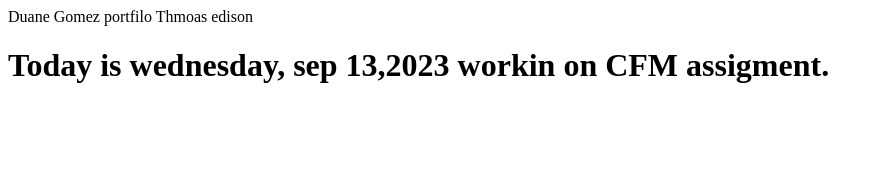
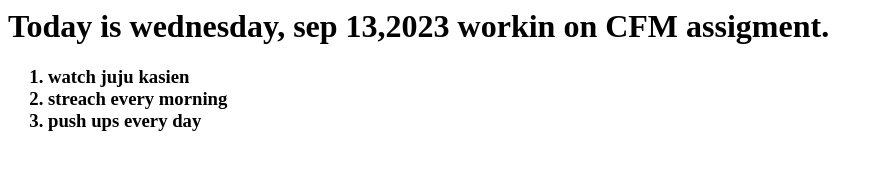
Before and after one commit to Djgomez22/senior2023_4_projects.github.io, a plain HTML site: page index.html in a window 1280 px wide. Shown: the whole page, without its empty margins (0-883 px from the left). Drawn offline with Linux system fonts and the light colour scheme.

Commit message:
Update index.html

```diff
--- a/index.html
+++ b/index.html
@@ -5,7 +5,7 @@
   <meta name="description" content="Duane gomez web student  thomas edsion CTE HS web and app development">
   <meta name="keywords" conent = "thomas edison", Web and app">
   <meta name ="author" content= "Duane Gomez">
-  <title="Web students>
+  <title>
   Duane Gomez portfilo Thmoas edison
 
   </title>
@@ -14,6 +14,13 @@
   <h1>
   Today is wednesday, sep 13,2023 workin on CFM assigment.
   </h1>
+    <h3>
+      <ol>
+      <li> watch juju kasien </li>
+       <li> streach every morning </li>
+      <li> push ups every day </li>
+      </ol>
+    </h3>
   </body>
 
 </html>
```
